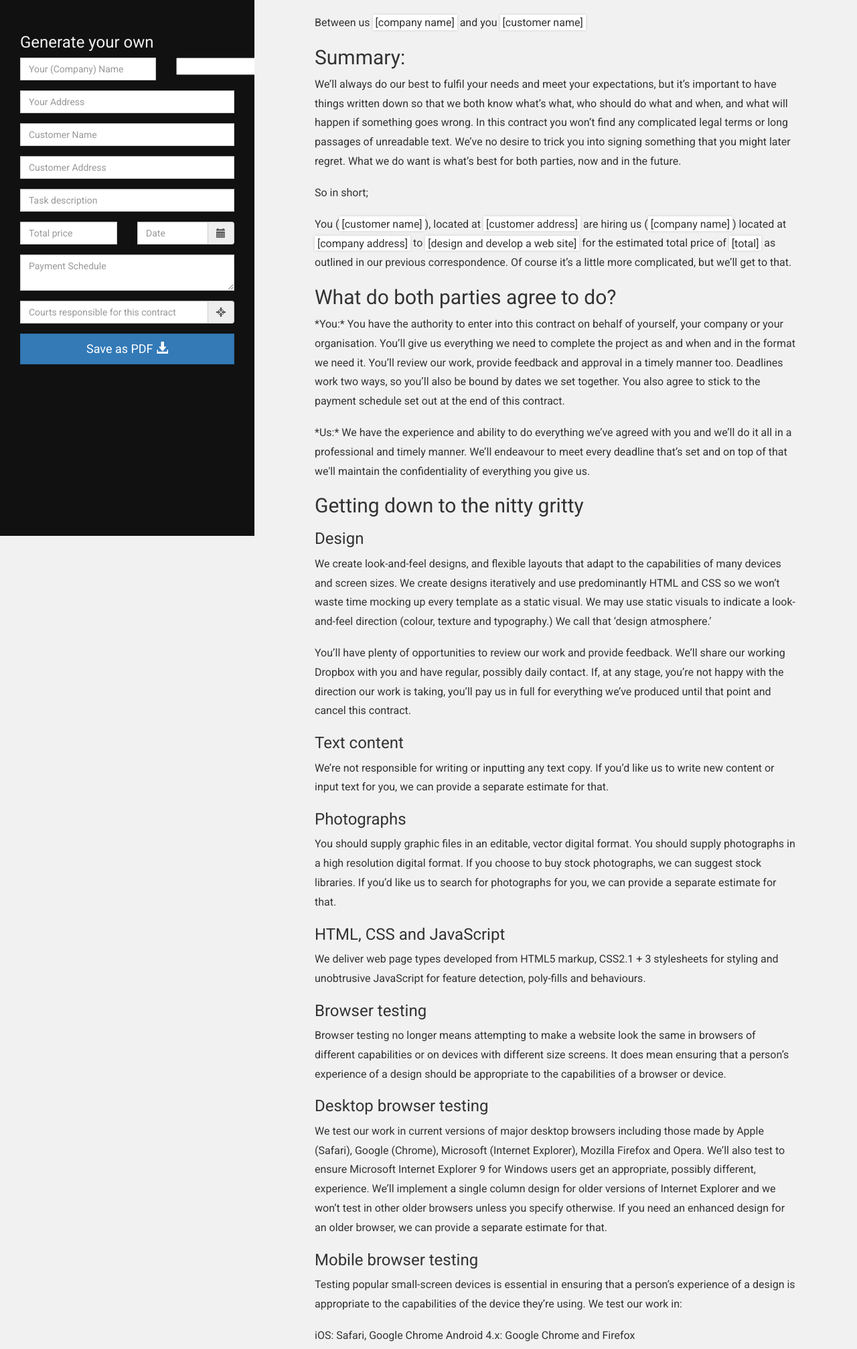
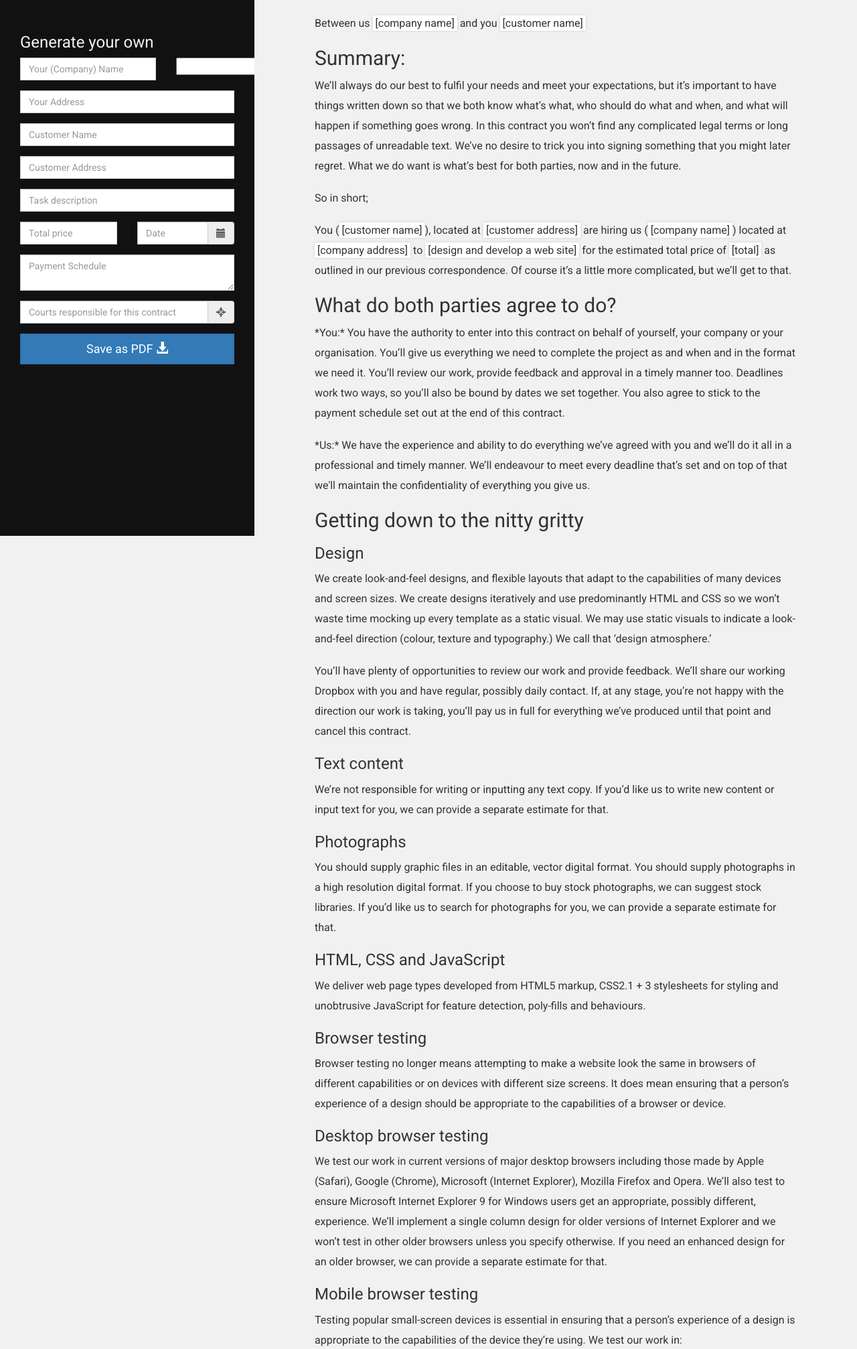
Before and after one commit to siamkreative/Contract-Killer-Generator, a PHP site: page / in a window 1280 px wide. Shown: the top 2014 px of the page at 67% size. Run offline with PHP 8.4, Linux system fonts and the light colour scheme; grey boxes labelled with a size stand in for pictures from a placeholder-image service; some libraries are stand-ins or nearby versions.

```diff
--- a/app.css
+++ b/app.css
@@ -13,7 +13,7 @@ body {
 }
 #contract {
 	font-size: 16px;
-	line-height: 1.8;
+	line-height: 30px;
 }
 #contract p {
 	margin: 0 0 18px;
```
